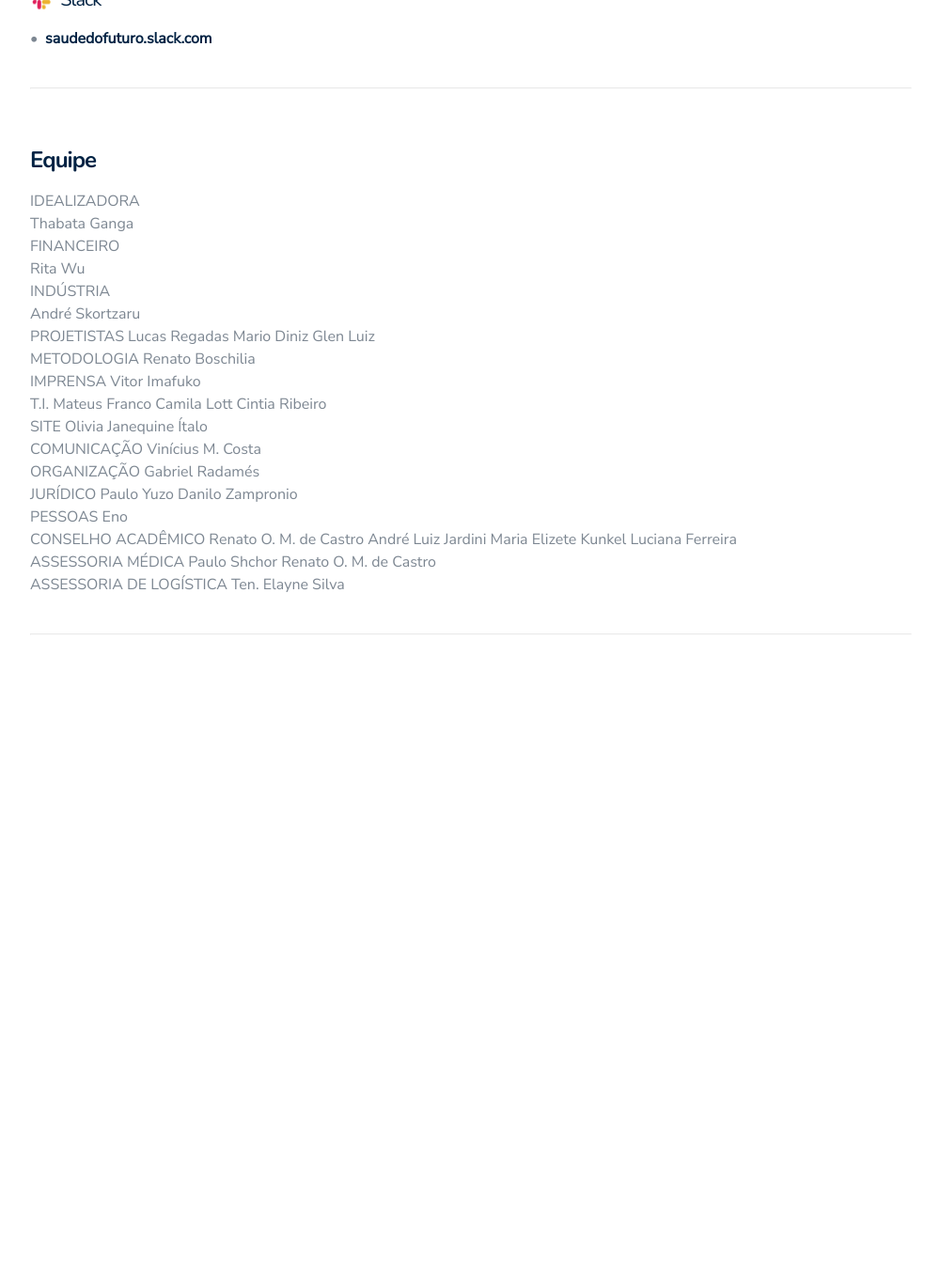
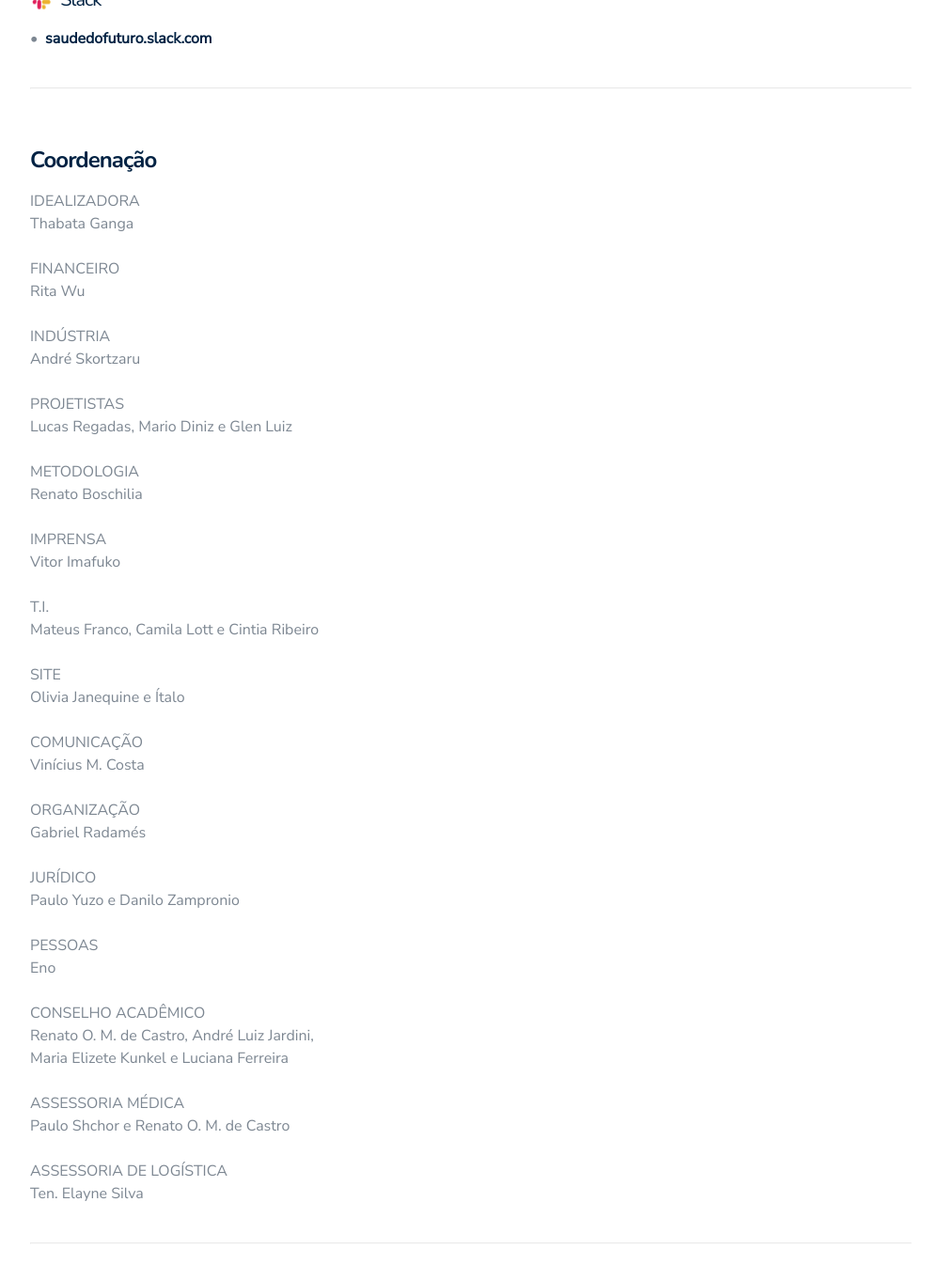
Before and after one commit to brasilcontraovirus/brasilcontraovirus.github.io, a Jekyll site: the page built from sobre.md, in a window 1280 px wide and 1400 px high, scrolled down 1834 px. Shown: the top 1362 px of the window at 94% size, without its empty margins (139-1139 px from the left). Built offline with Jekyll 4.4.1, drawn with Linux system fonts in a browser that asks for light colours; our own code applies the rules of GitHub Pages for plain Markdown files; before the commit the page ends 2586 px from its top, so only the background shows below that.

Commit message:
Lista da Equipe

```diff
--- a/sobre.md
+++ b/sobre.md
@@ -59,61 +59,78 @@ Thabata Ganga, André Skortzaru, Rita Wu e Gabriel Radamés
 
 ---
 
-### Equipe
+### Coordenação
 
 IDEALIZADORA
 Thabata Ganga
 
+<br>
 
 FINANCEIRO
 Rita Wu
 
+<br>
 
 INDÚSTRIA
 André Skortzaru
 
+<br>
+
 PROJETISTAS
-Lucas Regadas
-Mario Diniz
-Glen Luiz
+Lucas Regadas, Mario Diniz e Glen Luiz
+
+<br>
 
 METODOLOGIA
 Renato Boschilia
 
+<br>
+
 IMPRENSA
 Vitor Imafuko
 
+<br>
+
 T.I.
-Mateus Franco
-Camila Lott
-Cintia Ribeiro
+Mateus Franco, Camila Lott e Cintia Ribeiro
+
+<br>
 
 SITE
-Olivia Janequine
-Ítalo
+Olivia Janequine e Ítalo
+
+<br>
 
 COMUNICAÇÃO
 Vinícius M. Costa
 
+<br>
+
 ORGANIZAÇÃO
 Gabriel Radamés
 
+<br>
+
 JURÍDICO
-Paulo Yuzo
-Danilo Zampronio
+Paulo Yuzo e Danilo Zampronio
+
+<br>
 
 PESSOAS
 Eno
 
+<br>
+
 CONSELHO ACADÊMICO
-Renato O. M. de Castro
-André Luiz Jardini
-Maria Elizete Kunkel
-Luciana Ferreira
+Renato O. M. de Castro, André Luiz Jardini,
+Maria Elizete Kunkel e Luciana Ferreira
+
+<br>
 
 ASSESSORIA MÉDICA
-Paulo Shchor
-Renato O. M. de Castro
+Paulo Shchor e Renato O. M. de Castro
+
+<br>
 
 ASSESSORIA DE LOGÍSTICA
 Ten. Elayne Silva
```
